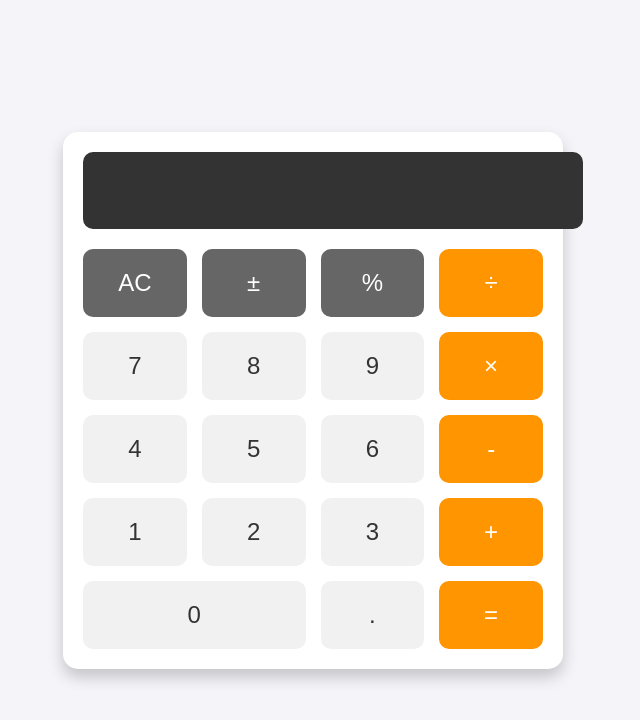
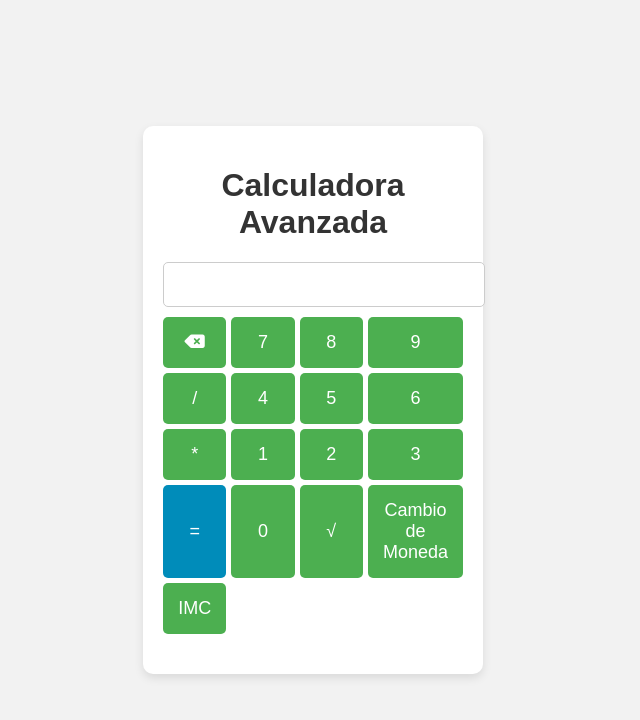
Before and after one commit to Frank2001-DH/Calculadora, a plain HTML site: page index.html in a window 1280 px wide. Shown: the whole page, without its empty margins (327-967 px from the left). Drawn offline with Linux system fonts and the light colour scheme.

Commit message:
Version 1.1.2

```diff
--- a/Js/script.js
+++ b/Js/script.js
@@ -1,61 +1,71 @@
-// Inicializa el valor en la pantalla de la calculadora
-function clearDisplay() {
-    document.getElementById('display').value = '';
+function appendToDisplay(value) {
+    const display = document.getElementById("display");
+    display.value += value;
 }
 
-// Agrega un número al display
-function appendNumber(number) {
-    document.getElementById('display').value += number;
+function clearDisplay() {
+    const display = document.getElementById("display");
+    display.value = '';
 }
 
-// Agrega un operador al display
-function appendOperator(operator) {
-    document.getElementById('display').value += operator;
-}
-
-// Agrega un punto decimal
-function appendDot() {
-    let display = document.getElementById('display').value;
-
-    // Verifica que solo se pueda agregar un punto por número
-    if (!display.includes('.')) {
-        document.getElementById('display').value += '.';
+function calculate() {
+    const display = document.getElementById("display");
+    try {
+        const result = eval(display.value);
+        display.value = result;
+    } catch (error) {
+        alert("Por favor ingrese una expresión válida.");
     }
 }
 
-// Elimina el último carácter del display
-function deleteLast() {
-    let display = document.getElementById('display').value;
-    document.getElementById('display').value = display.slice(0, -1);
-}
-
-// Calcula el resultado de la operación en el display
-function calculate() {
-    let display = document.getElementById('display').value;
-
-    try {
-        let result = eval(display);
-        document.getElementById('display').value = result;
-    } catch (error) {
-        document.getElementById('display').value = 'Error';
+function calculateSquareRoot() {
+    const display = document.getElementById("display");
+    const value = parseFloat(display.value);
+    if (isNaN(value)) {
+        alert("Por favor ingrese un número válido.");
+    } else {
+        display.value = Math.sqrt(value);
     }
 }
 
-// Cambia el signo del número actual
-function changeSign() {
-    let display = document.getElementById('display').value;
+function changeCalculator(type) {
+    const extraOptions = document.getElementById("extraOptions");
+    const currencyOptions = document.getElementById("currencyOptions");
+    const imcOptions = document.getElementById("imcOptions");
+    const calcTitle = document.getElementById("calcTitle");
 
-    // Si el número es positivo, cámbialo a negativo, y viceversa
-    if (display) {
-        if (display.charAt(0) === '-') {
-            document.getElementById('display').value = display.slice(1);
-        } else {
-            document.getElementById('display').value = '-' + display;
-        }
+    extraOptions.style.display = "block";
+
+    if (type === 'currency') {
+        calcTitle.innerText = "Calculadora de Cambio de Moneda";
+        currencyOptions.style.display = "block";
+        imcOptions.style.display = "none";
+    } else if (type === 'imc') {
+        calcTitle.innerText = "Calculadora de IMC";
+        currencyOptions.style.display = "none";
+        imcOptions.style.display = "block";
     }
 }
 
-// Inicializa la calculadora al cargar la página
-window.onload = function() {
-    clearDisplay();
-};
+function convertCurrency() {
+    const currencyInput = document.getElementById("currencyInput").value;
+    if (currencyInput === "") {
+        alert("Por favor ingrese una cantidad.");
+        return;
+    }
+    const result = (currencyInput * 0.85).toFixed(2); // Ejemplo de conversión a EUR
+    document.getElementById("currencyResult").innerText = `${currencyInput} USD = ${result} EUR`;
+}
+
+function calculateIMC() {
+    const weight = document.getElementById("weightInput").value;
+    const height = document.getElementById("heightInput").value;
+
+    if (weight === "" || height === "") {
+        alert("Por favor ingrese peso y altura.");
+        return;
+    }
+
+    const imc = (weight / (height * height)).toFixed(2);
+    document.getElementById("imcResult").innerText = `Tu IMC es ${imc}`;
+}
--- a/Style/style.css
+++ b/Style/style.css
@@ -1,77 +1,71 @@
-/* Estilos generales del cuerpo */
 body {
-    margin: 0;
+    font-family: Arial, sans-serif;
+    background-color: #f2f2f2;
     display: flex;
     justify-content: center;
     align-items: center;
     height: 100vh;
-    background-color: #f4f4f9;
-    font-family: 'Arial', sans-serif;
+    margin: 0;
 }
 
-/* Contenedor de la calculadora */
-.calculator-container {
-    background-color: #ffffff;
+.container {
+    background: white;
+    border-radius: 10px;
+    box-shadow: 0 4px 10px rgba(0, 0, 0, 0.1);
     padding: 20px;
-    border-radius: 15px;
-    box-shadow: 0 8px 16px rgba(0, 0, 0, 0.2);
+    width: 300px;
 }
 
-/* Estilo del display */
-.display {
-    width: 100%;
-    padding: 20px;
-    background-color: #333;
-    color: #fff;
-    font-size: 2em;
-    border: none;
-    text-align: right;
-    border-radius: 10px;
+h1 {
+    text-align: center;
+    color: #333;
+}
+
+.calculator {
     margin-bottom: 20px;
 }
 
-/* Botones */
+input[type="text"] {
+    width: 100%;
+    padding: 10px;
+    margin-bottom: 10px;
+    font-size: 20px;
+    text-align: right;
+    border: 1px solid #ccc;
+    border-radius: 5px;
+}
+
 .buttons {
     display: grid;
     grid-template-columns: repeat(4, 1fr);
-    gap: 15px;
+    gap: 5px;
 }
 
-.btn {
-    padding: 20px;
-    font-size: 1.5em;
-    border-radius: 10px;
+button {
+    padding: 15px;
+    font-size: 18px;
     border: none;
-    background-color: #f1f1f1;
-    color: #333;
+    border-radius: 5px;
+    background-color: #4CAF50;
+    color: white;
     cursor: pointer;
-    transition: background-color 0.3s ease;
+    transition: background-color 0.3s;
 }
 
-.btn:hover {
-    background-color: #ddd;
+button:hover {
+    background-color: #45a049;
 }
 
-/* Botones especiales */
-.btn.operator {
-    background-color: #ff9500;
-    color: #fff;
+.equals {
+    background-color: #008CBA;
 }
 
-.btn.operator:hover {
-    background-color: #e08e00;
+.extra-options {
+    margin-top: 20px;
+    border-top: 1px solid #ccc;
+    padding-top: 10px;
 }
 
-.btn.function {
-    background-color: #666;
-    color: #fff;
+.options {
+    margin-top: 10px;
 }
-
-.btn.function:hover {
-    background-color: #555;
-}
-
-/* Botón grande para el número 0 */
-.large {
-    grid-column: span 2;
-}
--- a/index.html
+++ b/index.html
@@ -3,45 +3,47 @@
 <head>
     <meta charset="UTF-8">
     <meta name="viewport" content="width=device-width, initial-scale=1.0">
-    <title>Calculadora Profesional</title>
+    <title>Calculadora Avanzada</title>
+    <link rel="stylesheet" href="https://cdnjs.cloudflare.com/ajax/libs/font-awesome/6.0.0-beta3/css/all.min.css">
     <link rel="stylesheet" href="Style/style.css">
 </head>
 <body>
-    <div class="calculator-container">
+    <div class="container">
+        <h1>Calculadora Avanzada</h1>
         <div class="calculator">
-            <!-- Pantalla de la calculadora -->
-            <input type="text" id="display" class="display" disabled>
-
-            <!-- Botones de la calculadora -->
+            <input type="text" id="display" readonly>
             <div class="buttons">
-                <!-- Fila de botones funcionales -->
-                <button class="btn function" onclick="clearDisplay()">AC</button>
-                <button class="btn function" onclick="changeSign()">±</button>
-                <button class="btn function" onclick="appendOperator('%')">%</button>
-                <button class="btn operator" onclick="appendOperator('/')">÷</button>
-
-                <!-- Fila de números y operaciones -->
-                <button class="btn" onclick="appendNumber(7)">7</button>
-                <button class="btn" onclick="appendNumber(8)">8</button>
-                <button class="btn" onclick="appendNumber(9)">9</button>
-                <button class="btn operator" onclick="appendOperator('*')">×</button>
-
-                <!-- Otra fila de números y operaciones -->
-                <button class="btn" onclick="appendNumber(4)">4</button>
-                <button class="btn" onclick="appendNumber(5)">5</button>
-                <button class="btn" onclick="appendNumber(6)">6</button>
-                <button class="btn operator" onclick="appendOperator('-')">-</button>
-
-                <!-- Más números y operaciones -->
-                <button class="btn" onclick="appendNumber(1)">1</button>
-                <button class="btn" onclick="appendNumber(2)">2</button>
-                <button class="btn" onclick="appendNumber(3)">3</button>
-                <button class="btn operator" onclick="appendOperator('+')">+</button>
-
-                <!-- Última fila de números y funciones -->
-                <button class="btn large" onclick="appendNumber(0)">0</button>
-                <button class="btn" onclick="appendDot()">.</button>
-                <button class="btn operator" onclick="calculate()">=</button>
+                <button onclick="clearDisplay()"><i class="fas fa-backspace"></i></button>
+                <button onclick="appendToDisplay('7')">7</button>
+                <button onclick="appendToDisplay('8')">8</button>
+                <button onclick="appendToDisplay('9')">9</button>
+                <button onclick="appendToDisplay('/')">/</button>
+                <button onclick="appendToDisplay('4')">4</button>
+                <button onclick="appendToDisplay('5')">5</button>
+                <button onclick="appendToDisplay('6')">6</button>
+                <button onclick="appendToDisplay('*')">*</button>
+                <button onclick="appendToDisplay('1')">1</button>
+                <button onclick="appendToDisplay('2')">2</button>
+                <button onclick="appendToDisplay('3')">3</button>
+                <button onclick="calculate()" class="equals">=</button>
+                <button onclick="appendToDisplay('0')">0</button>
+                <button onclick="calculateSquareRoot()">√</button>
+                <button onclick="changeCalculator('currency')">Cambio de Moneda</button>
+                <button onclick="changeCalculator('imc')">IMC</button>
+            </div>
+        </div>
+        <div id="extraOptions" class="extra-options" style="display:none;">
+            <h2 id="calcTitle"></h2>
+            <div id="currencyOptions" class="options" style="display:none;">
+                <input type="number" id="currencyInput" placeholder="Cantidad en USD">
+                <button onclick="convertCurrency()">Convertir a EUR</button>
+                <p id="currencyResult"></p>
+            </div>
+            <div id="imcOptions" class="options" style="display:none;">
+                <input type="number" id="weightInput" placeholder="Peso (kg)">
+                <input type="number" id="heightInput" placeholder="Altura (m)">
+                <button onclick="calculateIMC()">Calcular IMC</button>
+                <p id="imcResult"></p>
             </div>
         </div>
     </div>
```
